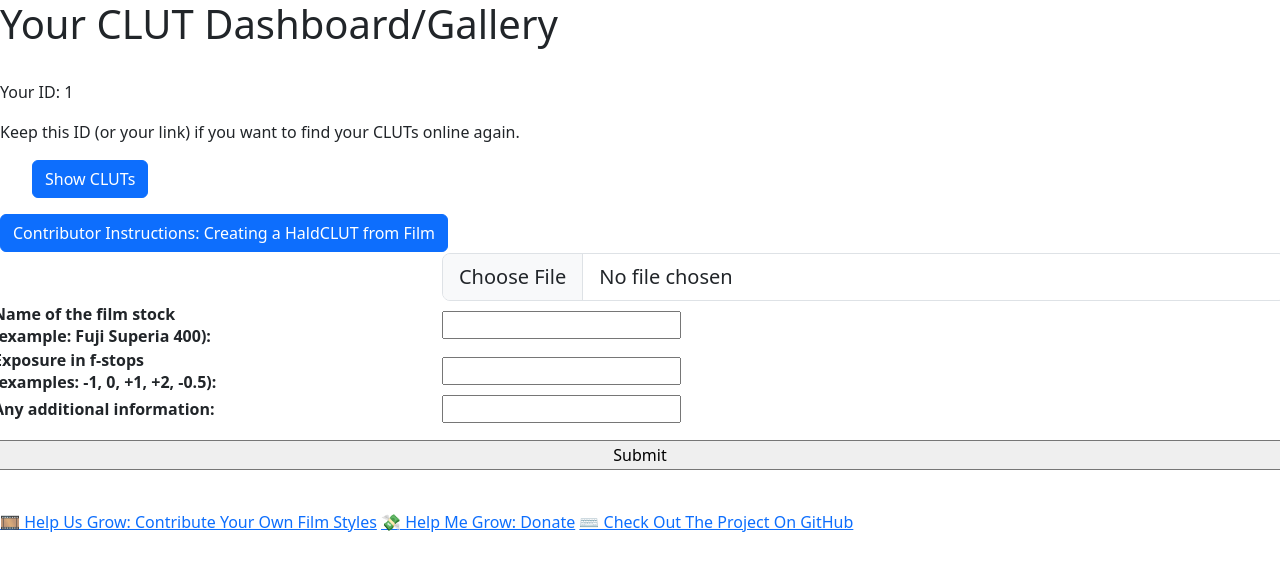
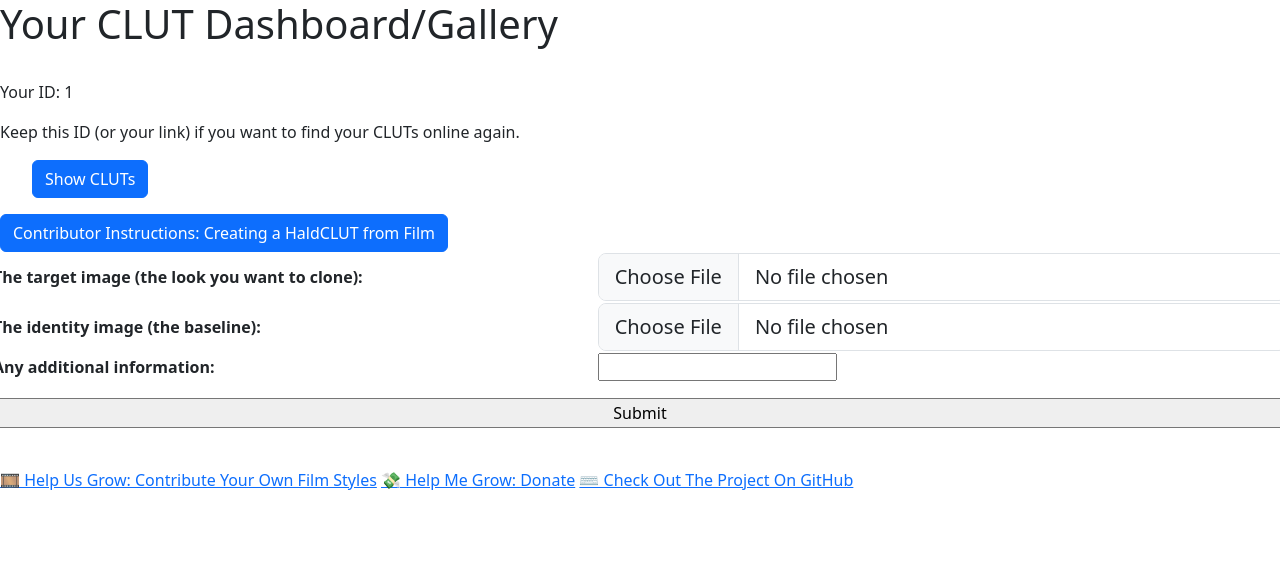
Before and after one commit to juliannowak/Django-Film-Filters, a Django app: page /cluts/1/ in a window 1280 px wide. Shown: the top 571 px of the page. Run offline with Django 5.2, Linux system fonts and the light colour scheme; tables that the repository leaves empty hold one stand-in row (values such as "Sample post"); grey boxes marked "Sample" are stand-in pictures; some libraries are stand-ins or nearby versions.

Commit message:
more work

```diff
--- a/images/templates/clut.html
+++ b/images/templates/clut.html
@@ -31,12 +31,14 @@
     To generate an accurate HaldCLUT file, our software needs to compare two photos of the exact same scene: the target picture (the look you want to clone) and a neutral reference picture (the baseline).
     If you want to capture the look of a specific film stock to contribute to our project, please follow these guidelines:
     <br><br>
-    <h4>1. The Two Required Images</h4>
+
+    <!-- <h4>1. The Two Required Images</h4>
     * The Target Image: This is your original, unedited film scan showcasing the exact colors and contrast you want to capture.
     <br>
     * The Reference Image: This is a photo of the exact same scene taken on your phone or digital camera under identical lighting conditions.
     <br>
-    <h4>2. Shooting Guidelines for Best Results</h4>
+    <h4>2. Shooting Guidelines for Best Results</h4> -->
+
     * 📸 Use RAW Mode: If you are using a digital camera or smartphone for the reference photo, RAW mode is highly preferred. This prevents the camera's internal software from adding forced contrast or color shifts.
     <br>
     * 📊 Use a Color Chart (Highly Recommended): For the absolute best results, include a printed or physical color chart (like an X-Rite/Calibrite passport) in the center of both frames.
--- a/images/templates/clut_dashboard.html
+++ b/images/templates/clut_dashboard.html
@@ -27,15 +27,33 @@
 
     {% if cluts %}
         <ul>
-            <button class="btn btn-primary" type="button" data-bs-toggle="collapse" data-bs-target="#collapseExample" aria-expanded="false" aria-controls="collapseExample">
+            <button class="btn btn-primary" type="button" data-bs-toggle="collapse" data-bs-target="#collapseExample2" aria-expanded="false" aria-controls="collapseExample2">
             Show CLUTs
             </button>
 
-            <div class="collapse" id="collapseExample">
+            <!-- rename this id -->
+            <div class="collapse" id="collapseExample2">
                 {% for clut in cluts %}
-                <li>
-                    <img width=240 src="{{ clut.image.url }}" alt="Sample #{{forloop.counter}}">
-                    <p>Film: {{ clut.film }} - {{ clut.exposure }}, Description: {{ clut.description }}</p>
+                <li class="clut-item">
+                    <li class="clut-images">
+                        <h3>Sample #{{forloop.counter}}</h3>
+                        <img width=240 src="{{ clut.sample.url }}" alt="Picture of Sample #{{forloop.counter}}">
+                        <button class="btn btn-warning" href="{{ clut.sample.url }}" download>Download Sample</button>
+
+                        <h3>Identity #{{forloop.counter}}</h3>
+                        <img width=240 src="{{ clut.identity.url }}" alt="Picture of Identity #{{forloop.counter}}">
+                        <button class="btn btn-warning" href="{{ clut.identity.url }}" download>Download Identity</button>
+
+                        <h3>HaldCLUT #{{forloop.counter}}</h3>
+                        <img width=240 src="{{ clut.clut.url }}" alt="Picture of HaldCLUT #{{forloop.counter}}">
+                        <button class="btn btn-warning" href="{{ clut.clut.url }}" download>Download HaldCLUT</button>
+                    </li>
+                    <br>
+                    <p>Info: {{ clut.info }}</p>
+                    <br>
+                    <p>Date: {{ clut.created_at }}</p>
+                    <br>
+                    <button class="btn btn-danger" onclick="deleteCLUT('{{key}}', '{{clut.pk}}')">Delete</button>
                 </li>
                 {% endfor %}
             </div>
--- a/images/urls.py
+++ b/images/urls.py
@@ -5,7 +5,7 @@ from django.http import HttpResponse
 
 urlpatterns = [
     path('', views.display_images,  name='images_create'),
-    path('generate/', views.generate_clut, name='generate_clut'),
+    path('upload/', views.upload_clut, name='upload_clut'),
     path('images/<str:session_key>/', views.display_images, name='key_images'),
     path('images/', views.display_images, name='session_uploads'), #maybe just rename to uploads
     path('cluts/', views.display_cluts, name='cluts'),
--- a/images/views.py
+++ b/images/views.py
@@ -8,7 +8,7 @@ import time
 import numpy as np
 from PIL import Image
 from django import forms
-from .models import ImageUpload, CLUTUpload, CLUTCreate
+from .models import ImageUpload, CLUTUpload, CLUTGenerate
 from django.conf import settings
 from django.shortcuts import redirect, render
 from django.core.files import File
@@ -20,17 +20,22 @@ from django.utils.safestring import mark_safe
 from django.core.files.base import ContentFile
 from pathlib import Path
 
-def filtered_images(images):
+def apply_ascii():
+    pass
+
+def filtered_images(image_paths):
     filtered = []
-    for image in images:
-        open_image = Image.open(image.image) #TODO rename
+    for image in image_paths:
+        image = Image.open(image.image)
         filter_path = os.path.join(settings.CLUT_DIR, image.film)
         filter = Image.open((filter_path))
         print(filter_path)
         if "Black and White" in filter_path:
-            filtered.append(apply_filter(filter, open_image.convert('L'), True))
+            filtered.append(apply_filter(filter, image.convert('L'), True))
+        if "ASCII" in filter_path:
+            apply_ascii(image)
         else:
-            filtered.append(apply_filter(filter, open_image))
+            filtered.append(apply_filter(filter, image))
     return filtered
 
 def apply_filter(hald_img, img, is_monochrome=False):
@@ -208,7 +213,7 @@ class UploadCLUTForm(forms.ModelForm):
 # if only one image is passed, it will use the default image provided as the second image to extract the CLUT from
 class GenerateCLUTForm(forms.ModelForm):
     class Meta:
-        model = CLUTCreate
+        model = CLUTGenerate
         fields = ('sample', 'identity', 'info') # or list specific fields
         labels = {
             "sample" : "The target image (the look you want to clone):",
@@ -308,21 +313,20 @@ def display_images(request, session_key=None, switches=[]):
                 }
     return render(request, 'dashboard.html', context)
 
-def delete_clut(request, session_key, pk, name):
+def delete_clut(request, session_key=None, pk=None, name=None):
     key = session_key
     #TODO: Add a check to ensure that the session key matches the current user's session key for security,
     # if not prompt for password
     if pk == None and name == None:
-        CLUTCreate.objects.filter(session_key=key).delete()
+        CLUTGenerate.objects.filter(session_key=key).delete()
     elif pk != None:
-        CLUTCreate.objects.filter(session_key=key, pk=pk).delete()
+        CLUTGenerate.objects.filter(session_key=key, pk=pk).delete()
     elif name != None:
-        CLUTCreate.objects.filter(session_key=key, name=name).delete()
+        CLUTGenerate.objects.filter(session_key=key, name=name).delete()
     return redirect('key_images', session_key=key)
 
 #TODO rename to create_and_display_cluts
-def display_cluts(request, session_key=None):
-
+def display_cluts(request, session_key=None, print_benchmarks=True):
     key = request.GET.get('key', None)
     if key is None:
         if session_key is None:
@@ -337,69 +341,11 @@ def display_cluts(request, session_key=None):
 
     if request.method == 'POST':
         #instatiate form
-        form = UploadCLUTForm(request.POST, request.FILES)
+        form = GenerateCLUTForm(request.POST, request.FILES)
         if form.is_valid():
             instance = form.save(commit=False) # Don't save to DB yet
-            instance.session_key = Session.objects.get(session_key=key)
+            #instance.session_key = Session.objects.get(session_key=key)
 
-            uploaded_file = form.cleaned_data['image']
-            uploaded_file.seek(0)  # Reset file pointer
-
-            tmp_path = None
-            try:
-                # 1. Write the temporary file inside the 'with' block
-                with tempfile.NamedTemporaryFile(delete=False, suffix=os.path.splitext(uploaded_file.name)[1]) as tmp:
-                    for chunk in uploaded_file.chunks():
-                        tmp.write(chunk)
-                    tmp_path = tmp.name
-                # --- The 'with' block ends here, which safely CLOSES and flushes the file ---
-
-                # 2. Now the file is safely closed on disk, validate it:
-                if not is_haldclut(tmp_path):
-                    print("Uploaded file is not a valid HaldCLUT.")
-                    return redirect('cluts') # TODO: redirect to error page
-                else:
-                    print("Uploaded file is a valid HaldCLUT.")
-                    # 3. Save the instance ONCE (do not call form.save() again)
-                    instance.save()
-                    return redirect('cluts') # TODO: Redirect to a success page
-
-            finally:
-                # 4. Always clean up the temporary file
-                if tmp_path and os.path.exists(tmp_path):
-                    os.remove(tmp_path)
-
-        else:
-            print("Invalid form data:", form.errors)
-            return redirect('cluts') # TODO: redirect to error page
-    # else:
-    #     form = UploadCLUTForm()
-
-    key_cluts = CLUTUpload.objects.filter(session_key=key)
-    print(len(key_cluts))
-    #create context and render form
-    form = UploadCLUTForm()
-    context = {'key': key,
-                'cluts': key_cluts,
-                'form': form
-            }
-    return render(request, 'clut_dashboard.html', context)
-
-def generate_clut(request, print_benchmarks=False):
-    #The Recommended Architecture if you want to use Celery (Asynchronous)
-    # If the Bash script takes more than 2 seconds, you should implement an asynchronous pattern
-    # .1 Django View Saves sample and identity using default model handling
-    # .2 Django ViewCommits instance to DB with a status flag (status='processing')
-    # .3 Celery TaskTriggers background task with instance.id and runs the subprocess
-    # .4 FrontendRedirects user immediately to a loading page that polls the server for completion.
-    if request.method == 'POST':
-        if not request.session.session_key:
-            request.session.save()
-        key = request.session.session_key
-
-        form = GenerateCLUTForm(request.POST, request.FILES)
-        if form.is_valid():
-            instance = form.save(commit=False)
             try:
                 instance.session_key = Session.objects.get(session_key=key)
             except Session.DoesNotExist:
@@ -434,7 +380,7 @@ def generate_clut(request, print_benchmarks=False):
                 absolute_output_path,
             ]
 
-             # 1. Start the high-precision timer
+            # 1. Start the high-precision timer
             start_time = time.perf_counter()
 
             try:
@@ -466,13 +412,78 @@ def generate_clut(request, print_benchmarks=False):
                     print(f"[BENCHMARK] ERROR: Script failed after {execution_time:.3f} seconds.")
                     print(f"[BENCHMARK] Stderr output: {e.stderr}")
                 return redirect('error_page')
+        else:
+            print("Invalid form data:", form.errors)
+            return redirect('cluts') # TODO: redirect to error page
+    else:
+        form = GenerateCLUTForm()
+    key_cluts = CLUTGenerate.objects.filter(session_key=key)
+    print(len(key_cluts))
+    #create context and render form - maybe unecessary
+    form = GenerateCLUTForm()
+    context = {'key': key,
+                'cluts': key_cluts,
+                'form': form
+            }
+    return render(request, 'clut_dashboard.html', context) #change  form into context
+
+def upload_clut(request, session_key=None):
+    #The Recommended Architecture if you want to use Celery (Asynchronous)
+    # If the Bash script takes more than 2 seconds, you should implement an asynchronous pattern
+    # .1 Django View Saves sample and identity using default model handling
+    # .2 Django ViewCommits instance to DB with a status flag (status='processing')
+    # .3 Celery TaskTriggers background task with instance.id and runs the subprocess
+    # .4 FrontendRedirects user immediately to a loading page that polls the server for completion.
+    key = request.GET.get('key', None)
+    if key is None:
+        if session_key is None:
+            #make sure session key exists
+            if not request.session.session_key:
+                request.session.save()
+            key = request.session.session_key
+        else:
+            key = session_key
+    print(f"Session Key: {key}")
+
+    if request.method == 'POST':
+        form = UploadCLUTForm(request.POST, request.FILES)
+        if form.is_valid():
+            instance = form.save(commit=False)
+
+            uploaded_file = form.cleaned_data['image']
+            uploaded_file.seek(0)  # Reset file pointer
+
+            tmp_path = None
+            try:
+                # 1. Write the temporary file inside the 'with' block
+                with tempfile.NamedTemporaryFile(delete=False, suffix=os.path.splitext(uploaded_file.name)[1]) as tmp:
+                    for chunk in uploaded_file.chunks():
+                        tmp.write(chunk)
+                    tmp_path = tmp.name
+                # --- The 'with' block ends here, which safely CLOSES and flushes the file ---
+
+                # 2. Now the file is safely closed on disk, validate it:
+                if not is_haldclut(tmp_path):
+                    print("Uploaded file is not a valid HaldCLUT.")
+                    return redirect('cluts') # TODO: redirect to error page
+                else:
+                    print("Uploaded file is a valid HaldCLUT.")
+                    # 3. Save the instance ONCE (do not call form.save() again)
+                    instance.save()
+                    return redirect('cluts') # TODO: Redirect to a success page
+
+            finally:
+                # 4. Always clean up the temporary file
+                if tmp_path and os.path.exists(tmp_path):
+                    os.remove(tmp_path)
+                else:
+                    print("Temporary file does not exist.")
 
         else:
-            return render(request, 'clut.html', {'form': form})
-
+            print("Invalid form data:", form.errors)
+            return redirect('upload_clut')
     else:
-        form = GenerateCLUTForm()
-
+        form = UploadCLUTForm()
     return render(request, 'clut.html', {'form': form})
 
 def donate(request):
```
Also changed, not shown: images/models.py (+28 -24 lines), images/migrations/0002_auto_20250422_1349.py, images/migrations/0007_imageupload_filtered.py, images/migrations/0021_rename_clutcreate_clutgenerate.py (added), 2 other files.
